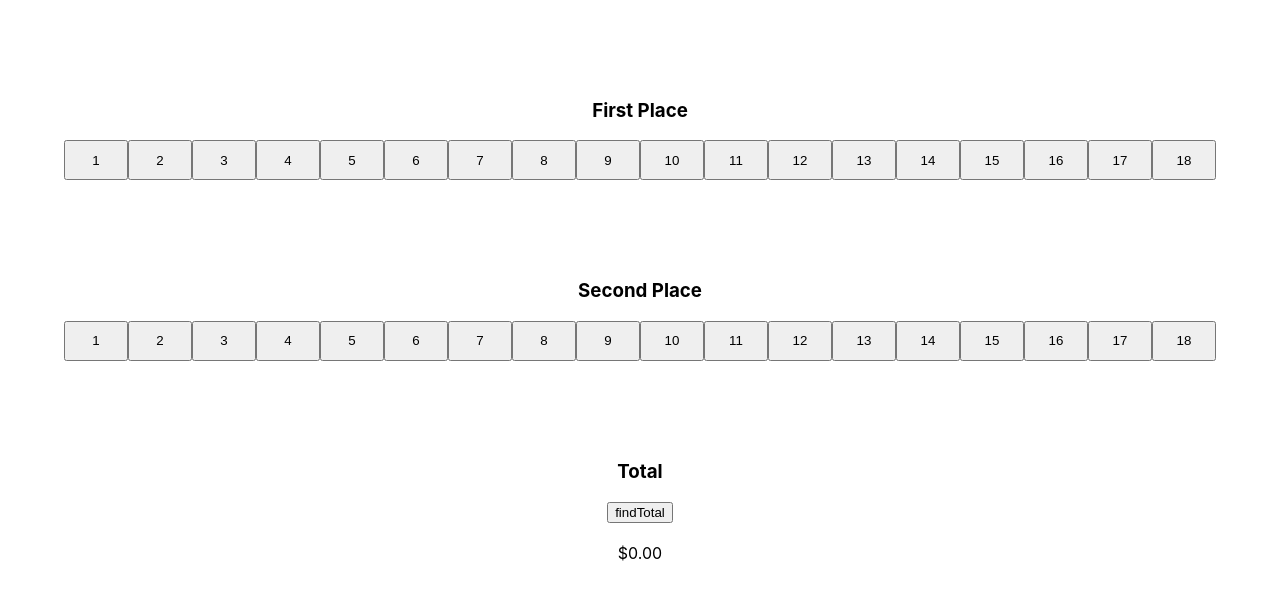
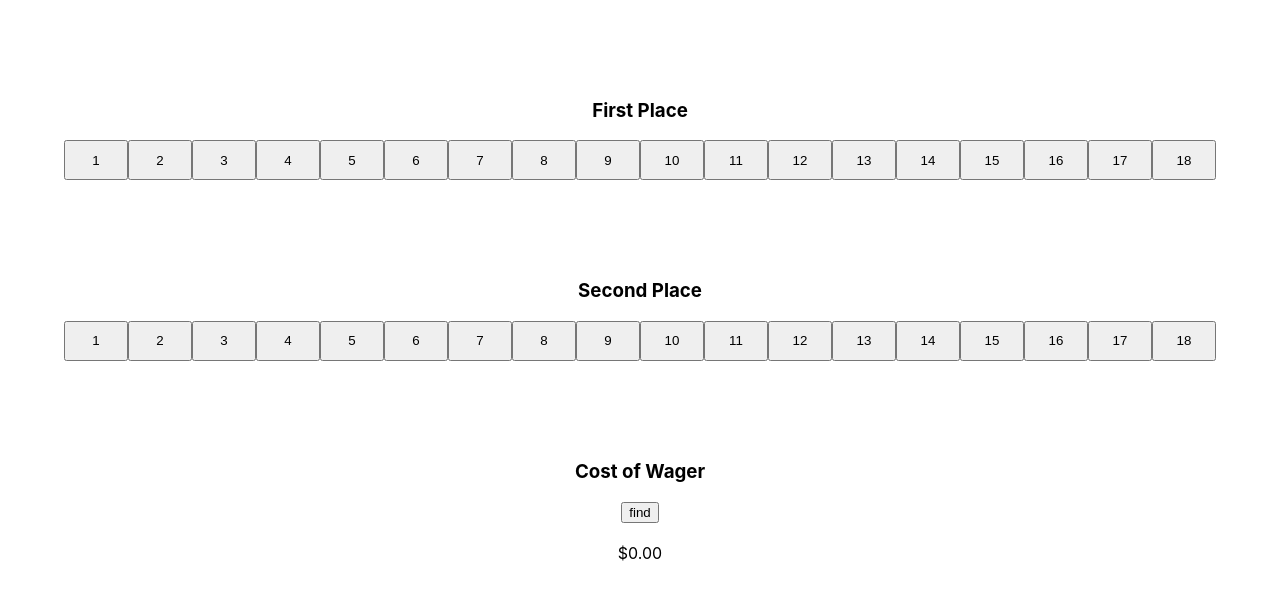
Before and after one commit to Dfellner92/wageringCalculator, a React (Create React App) app: page / in a window 1280 px wide. Shown: the top 598 px of the page. Built offline with nearby package versions, Linux system fonts and the light colour scheme.

Commit message:
fixed naming

```diff
--- a/src/components/mainContainer/MainContainer.js
+++ b/src/components/mainContainer/MainContainer.js
@@ -457,10 +457,10 @@ function MainContainer() {
         </div>
       </div>
       <div class="containing">
-        <h3 class="heading">Total</h3>
+        <h3 class="heading">Cost of Wager</h3>
         <div>
           <button onClick={() => findTotal(firstArray, secondArray)}>
-            findTotal
+            find
           </button>
         </div>
         <br />
```
